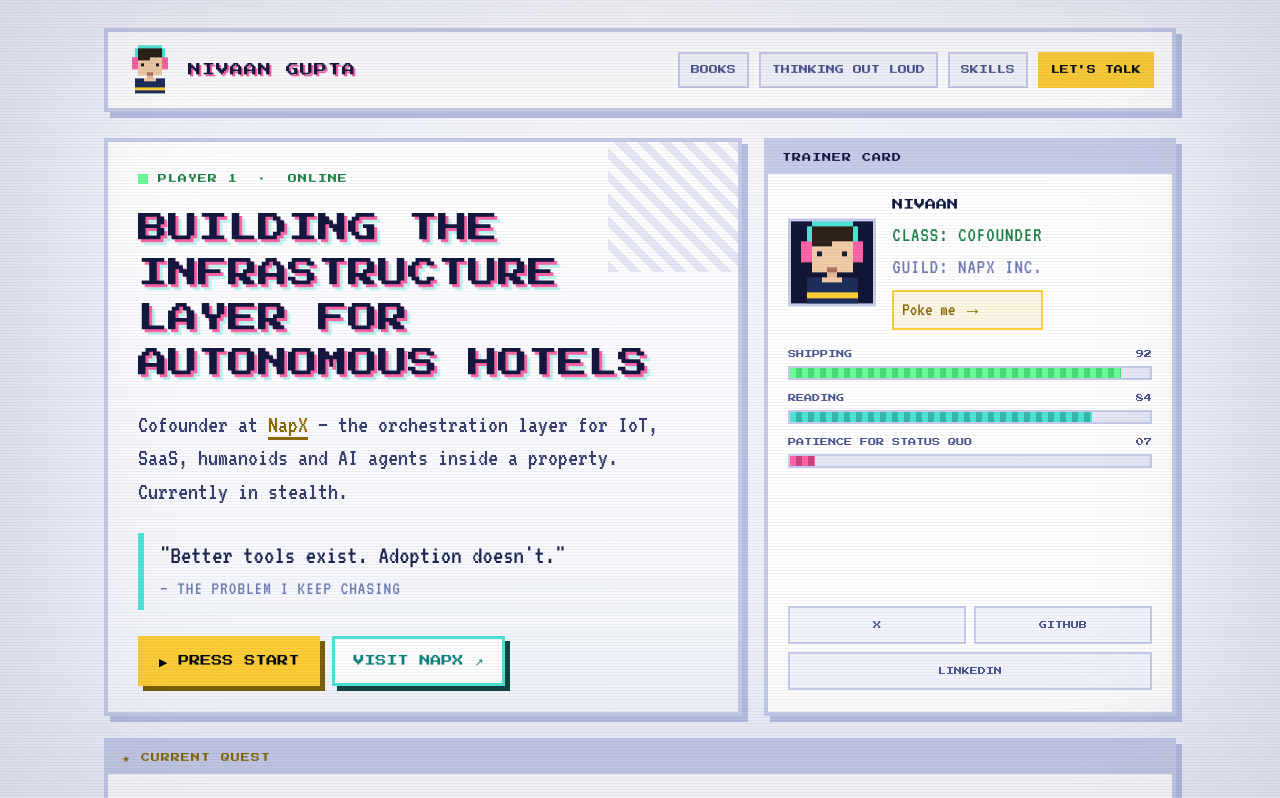
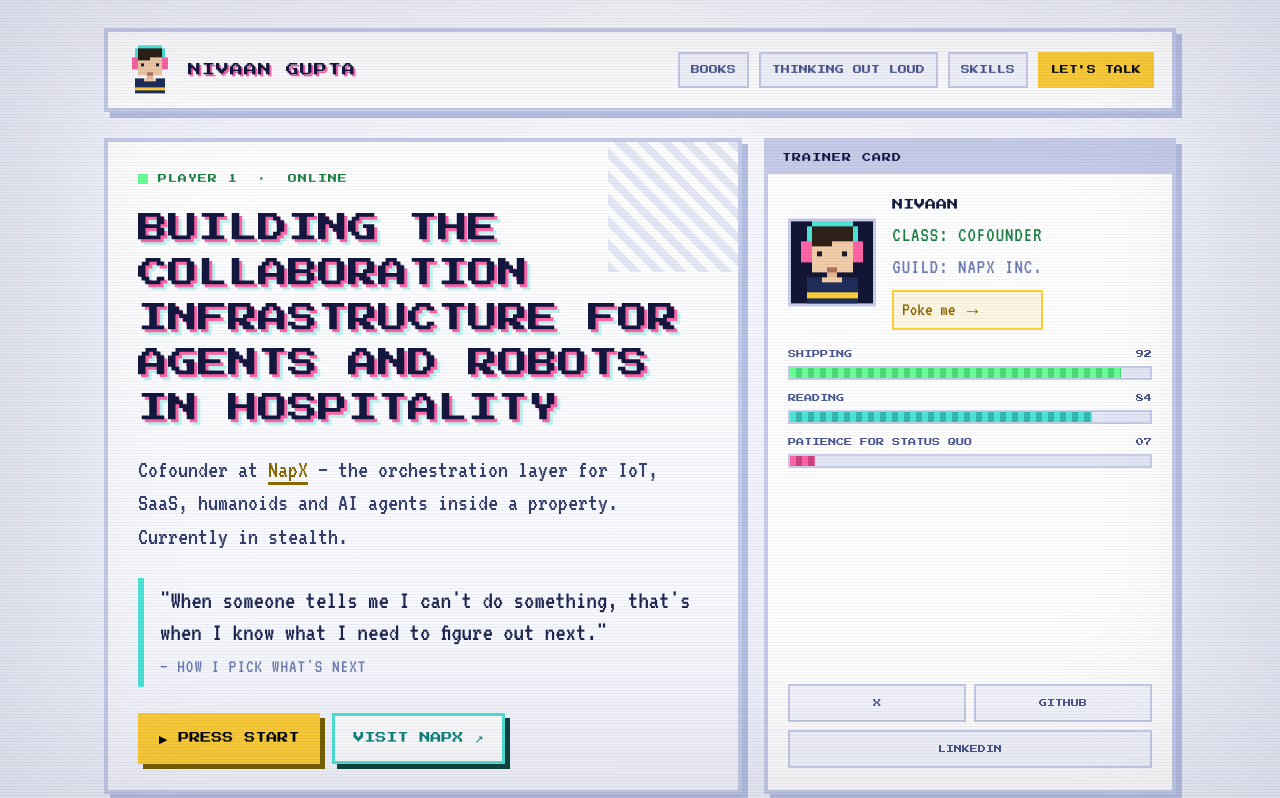
Before and after one commit to nivaangupta/personal-landing, a Next.js app in the folder nivaan-site/: page / in a window 1280 px wide. Shown: the top 798 px of the page. Built offline with nearby package versions, Linux system fonts and the light colour scheme.

Commit message:
Update homepage tagline and personal quote

```diff
--- a/nivaan-site/app/page.tsx
+++ b/nivaan-site/app/page.tsx
@@ -417,7 +417,8 @@ export default function Home() {
                 textShadow: "3px 3px 0 #ff5f9e, 6px 6px 0 rgba(77,227,212,0.35)",
               }}
             >
-              BUILDING THE INFRASTRUCTURE LAYER FOR AUTONOMOUS HOTELS
+              BUILDING THE COLLABORATION INFRASTRUCTURE FOR AGENTS AND
+              ROBOTS IN HOSPITALITY
             </h1>
             <p
               style={{
@@ -451,7 +452,9 @@ export default function Home() {
               <p
                 style={{ margin: 0, fontSize: 26, lineHeight: 1.25, color: "#20234a" }}
               >
-                &quot;Better tools exist. Adoption doesn&apos;t.&quot;
+                &quot;When someone tells me I can&apos;t do something,
+                that&apos;s when I know what I need to figure out
+                next.&quot;
               </p>
               <p
                 style={{
@@ -461,7 +464,7 @@ export default function Home() {
                   letterSpacing: 1,
                 }}
               >
-                — THE PROBLEM I KEEP CHASING
+                — HOW I PICK WHAT&apos;S NEXT
               </p>
             </div>
             <div
```
